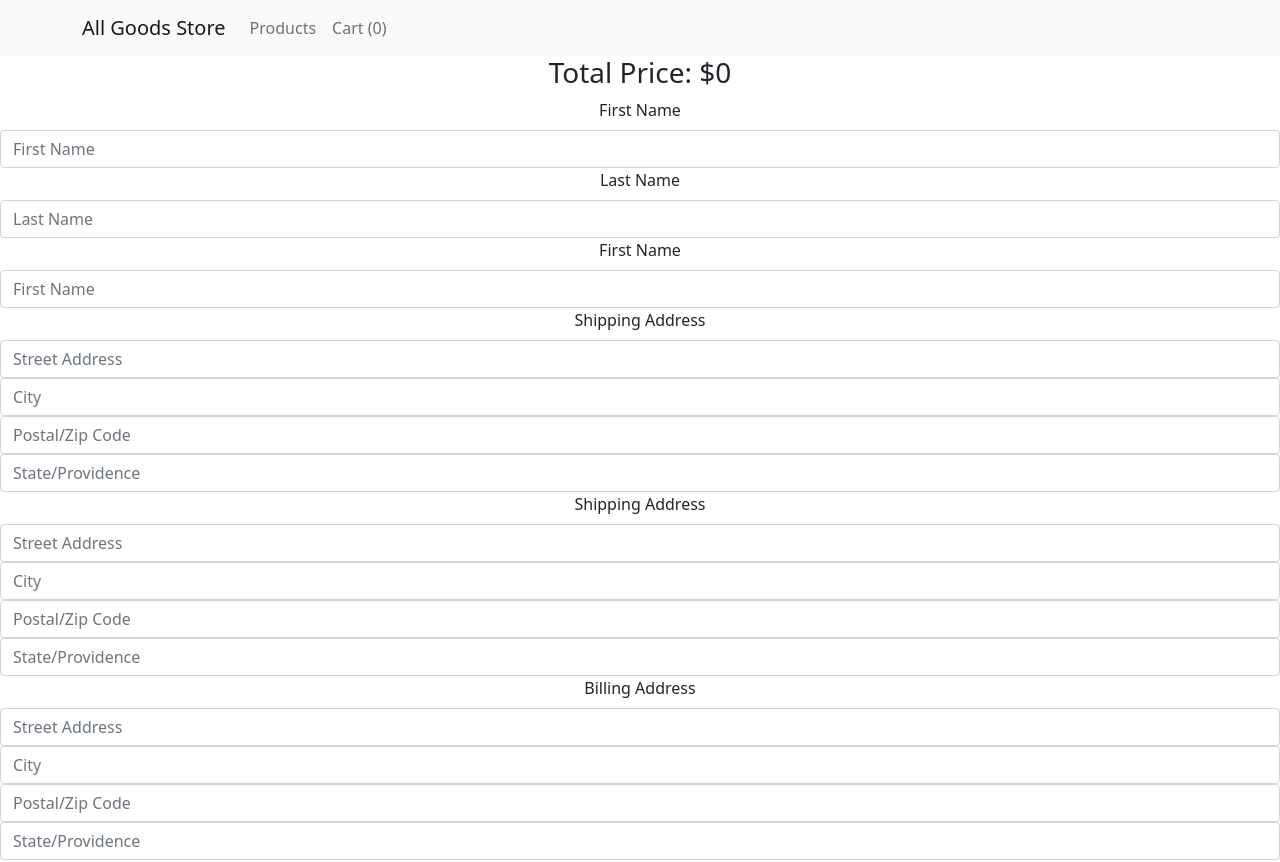
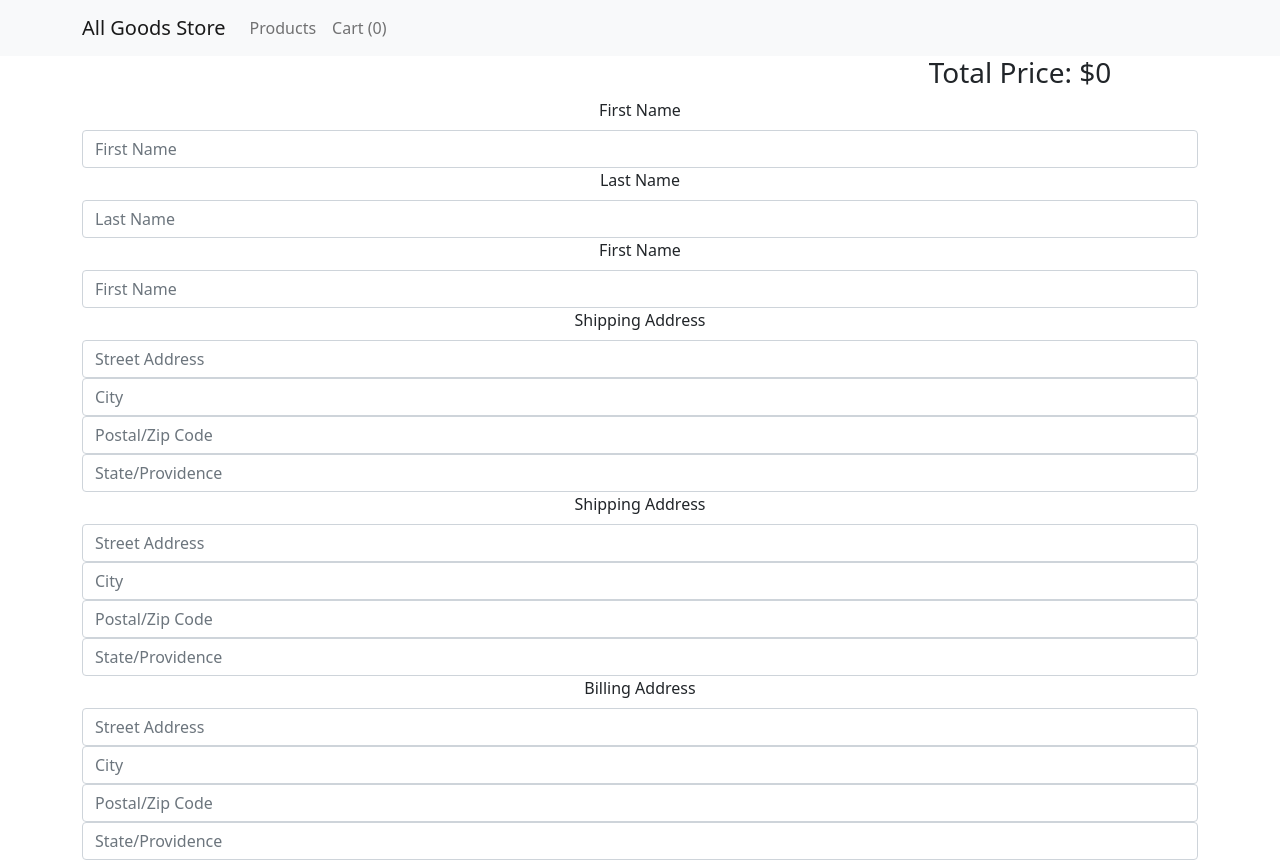
Before and after one commit to lisajmarks/all-goods-store, a React (Create React App) app: page /checkout in a window 1280 px wide. Shown: the top 862 px of the page. Built offline with nearby package versions, Linux system fonts and the light colour scheme.

Commit message:
layout checkout page

```diff
--- a/src/components/Checkout.js
+++ b/src/components/Checkout.js
@@ -14,7 +14,9 @@ const Checkout = () => {
     }, 0)
 
     return (
-        <div>
+        <Container>
+            <Row>
+                <Col md={8}>
             {
                 cart.map((product) => (
                 < Card style={{ width: '18rem' }}>
@@ -23,10 +25,17 @@ const Checkout = () => {
                     <Card.Text>${product.price}</Card.Text>
                     <Card.Text> Quantity: {product.quantity}</Card.Text>
                 </Card>)
-                )}
+                )} </Col>
+                <Col md={4}>
             <h3>Total Price: ${totalPrice} </h3>
-            <CheckoutForm/>
-        </div>
+                </Col>
+            </Row>
+            <Row>
+                <Col>
+                    <CheckoutForm/>
+                </Col>
+            </Row>
+        </Container>
     );
 }
 
```
Also changed, not shown: src/components/Form.js (+0 -59 lines).
